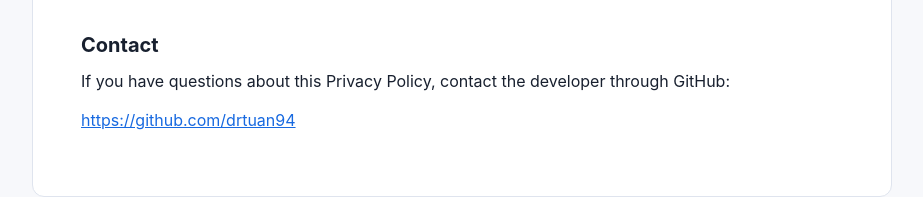
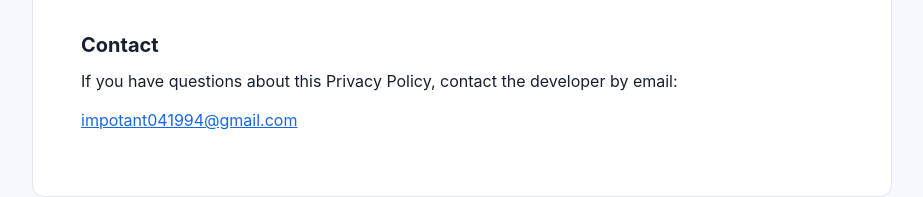
Before and after one commit to DrTuan94/Study4-Toeic, a plain HTML site: page index.html in a window 1280 px wide. Shown: the part 1626-1823 px from the top of the page, without its empty margins (178-1101 px from the left). Drawn offline with Linux system fonts and the light colour scheme.

Commit message:
Update contact method in Privacy Policy

```diff
--- a/index.html
+++ b/index.html
@@ -142,8 +142,8 @@
       <p>We may update this Privacy Policy from time to time. Any changes will be posted on this page with a new effective date.</p>
 
       <h2>Contact</h2>
-      <p>If you have questions about this Privacy Policy, contact the developer through GitHub:</p>
-      <p><a href="https://github.com/drtuan94">https://github.com/drtuan94</a></p>
+      <p>If you have questions about this Privacy Policy, contact the developer by email:</p>
+      <p><a href="mailto:impotant041994@gmail.com">impotant041994@gmail.com</a></p>
     </article>
   </main>
 </body>
```
